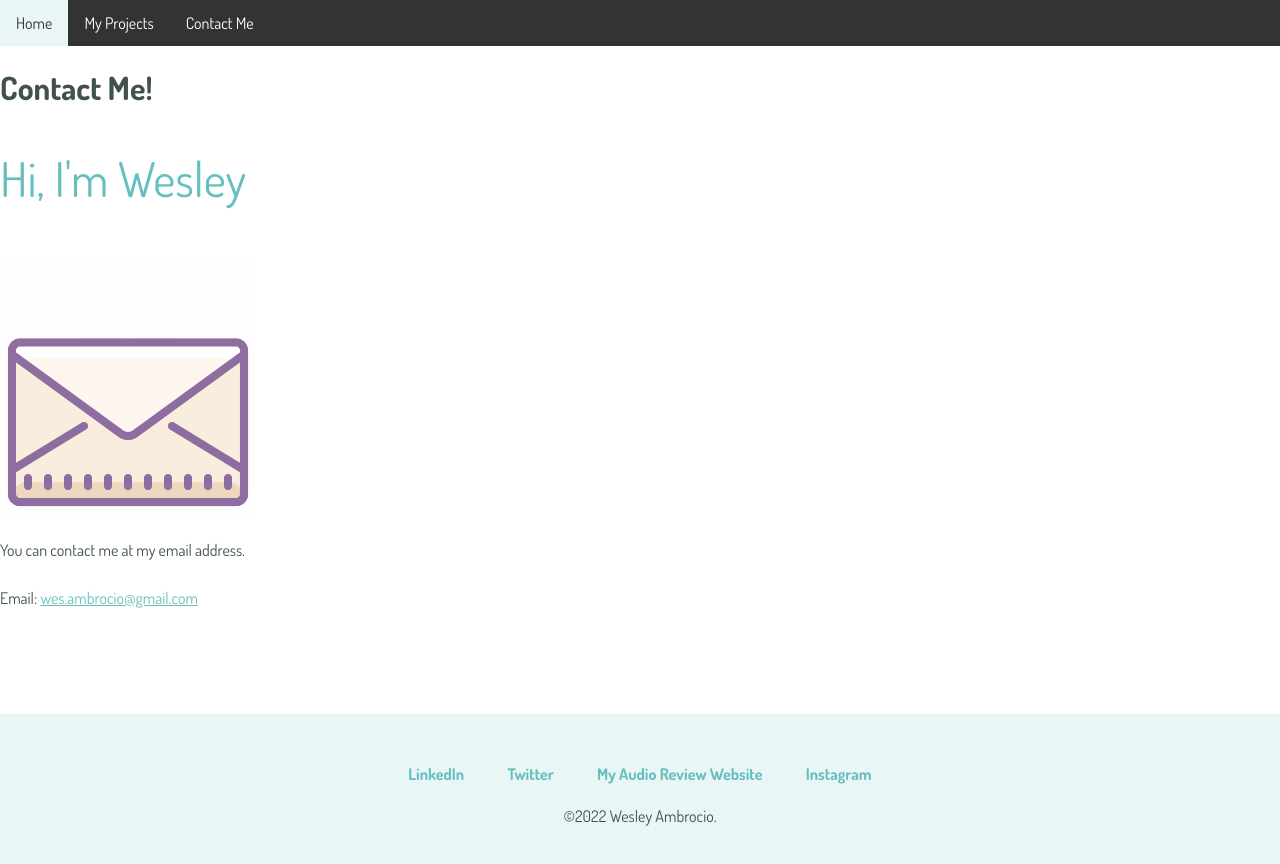
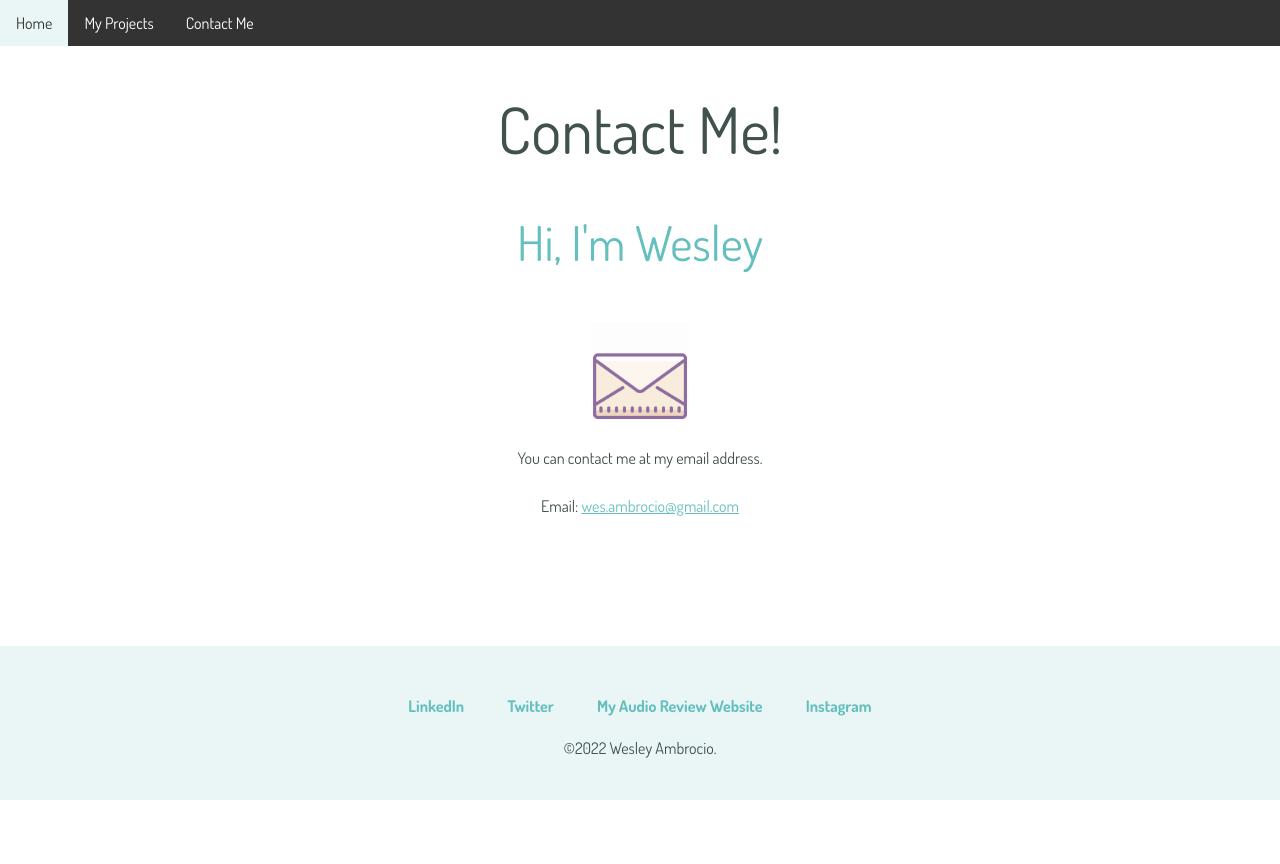
Before and after one commit to senninNishi/mySite, a plain HTML site: page contact.html in a window 1280 px wide. After the commit the page ends 800 px from the top, so only its background shows below. Drawn offline with Linux system fonts and the light colour scheme.

Commit message:
Updated CSS

```diff
--- a/css/style.css
+++ b/css/style.css
@@ -3,7 +3,10 @@ body{
     font-family: Dosis, Helvetica, Arial, sans-serif;
     color: #40514e;
 }
-
+h1{
+    font-weight: normal;
+    font-size: 4em;
+}
 h2{
     color: #66BFBF;
     font-weight: normal;
@@ -178,8 +181,6 @@ POSITION
     color: #FF0063;
 }
 
-
-
 .contact-message{
     width: 50%;
     margin: 40px auto 60px;
@@ -220,7 +221,20 @@ POSITION
     text-decoration: none;
   }
 
+  /*Contact me page*/
+  .contact-container{
+    text-align: center;
+  }
 
+  .contact-footer{
+    position: absolute;
+    bottom: 0;
+    width: 100%;
+  }
+
+  .contact-image{
+    width: 100px;
+  }
 
 /* ANIMATION  - Fade In Up*/
 @keyframes fadeInUp {
```
